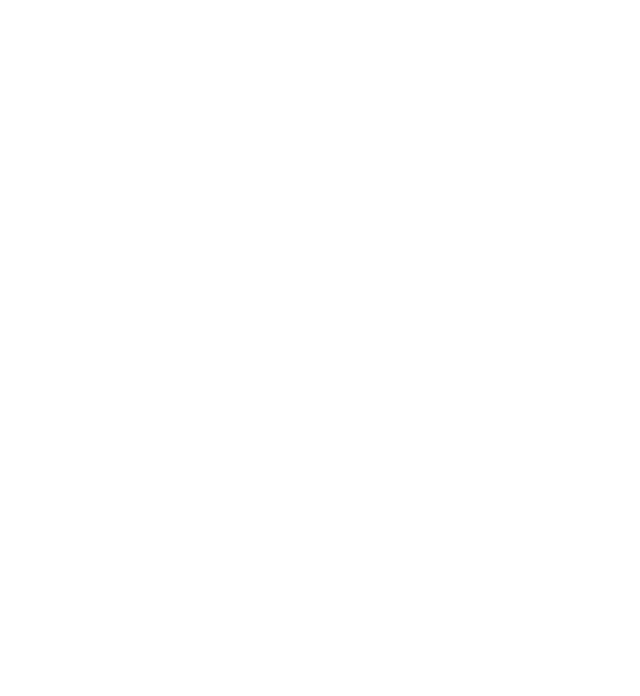
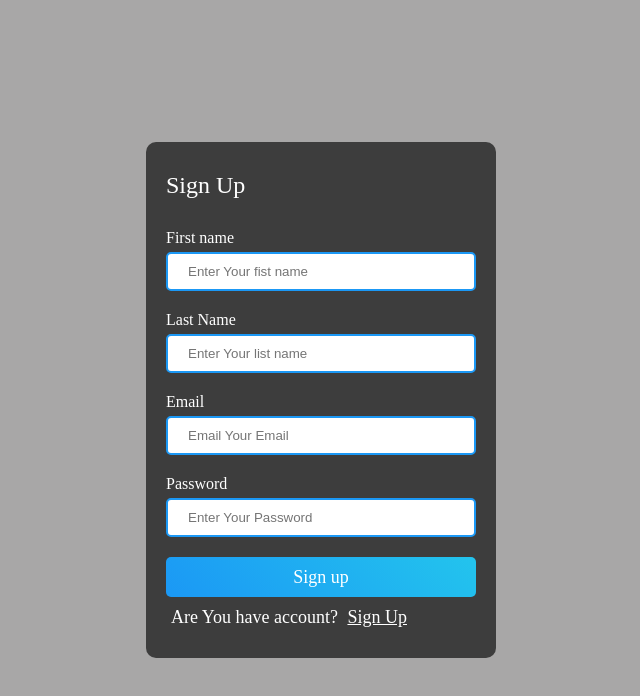
Before and after one commit to GSG-G10/MoSalah-Reddit, a website: page public/signUp.html in a window 1280 px wide. Shown: the whole page, without its empty margins (319-959 px from the left). Drawn offline with Linux system fonts and the light colour scheme.

Commit message:
create sign up page #6

```diff
--- a/public/signUp.html
+++ b/public/signUp.html
@@ -0,0 +1,38 @@
+<!DOCTYPE html>
+<html lang="en">
+
+<head>
+    <meta charset="UTF-8">
+    <meta http-equiv="X-UA-Compatible" content="IE=edge">
+    <meta name="viewport" content="width=device-width, initial-scale=1.0">
+    <link rel="stylesheet" href="css/forms.css">
+    <title>Sign Up </title>
+</head>
+
+<body>
+    <form class="login-card">
+        <h3>Sign Up</h3>
+        <div class="input">
+            <label for="fist_name">First name</label>
+            <input type="text" placeholder="Enter Your fist name" name="fist_name">
+        </div>
+        <div class="input">
+            <label for="last_name">Last Name</label>
+            <input type="text" placeholder="Enter Your list name" name="last_name">
+        </div>
+        <div class="input">
+            <label for="email">Email</label>
+            <input type="email" placeholder="Email Your Email" name="email">
+        </div>
+        <div class="input">
+            <label for="password">Password</label>
+            <input type="password" placeholder="Enter Your Password" name="password">
+        </div>
+        <div class="btn-login">Sign up</div>
+        <p class="new-accout">Are You have account? <a href="login.html">Sign Up</a>
+        </p>
+    </form>
+
+</body>
+
+</html>
```
Also changed, not shown: public/login.html (+8 -5 lines).
